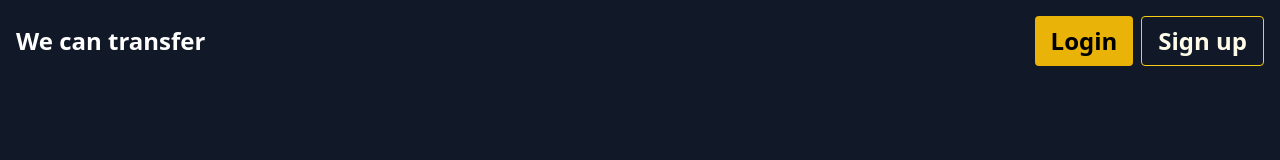
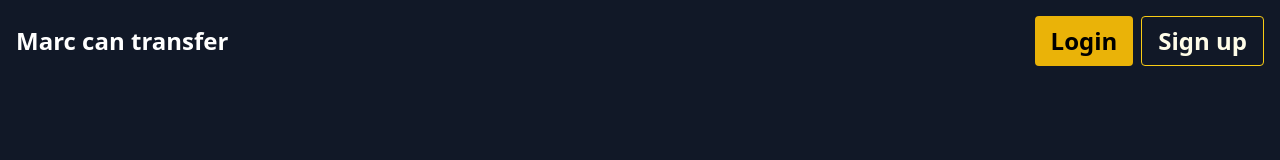
Before and after one commit to Luuk-school/Transfer-Webserver-frontend, a React (Vite) app: page / in a window 1280 px wide. Shown: the top 160 px of the page. Built offline with nearby package versions, Linux system fonts and the light colour scheme.

Commit message:
Update demostratie

```diff
--- a/src/header.tsx
+++ b/src/header.tsx
@@ -14,7 +14,7 @@ function Header() {
   return (
     <div className="fixed top-0 left-0 right-0 bg-gray-900 p-4 z-50">
       <div className="text-white text-2xl font-bold flex justify-between items-center">
-        <span>We can transfer</span>
+        <span>Marc can transfer</span>
         <div className="flex gap-2">
           <button
             className="px-4 py-2 bg-yellow-500 text-black font-bold rounded hover:bg-yellow-400"
```
